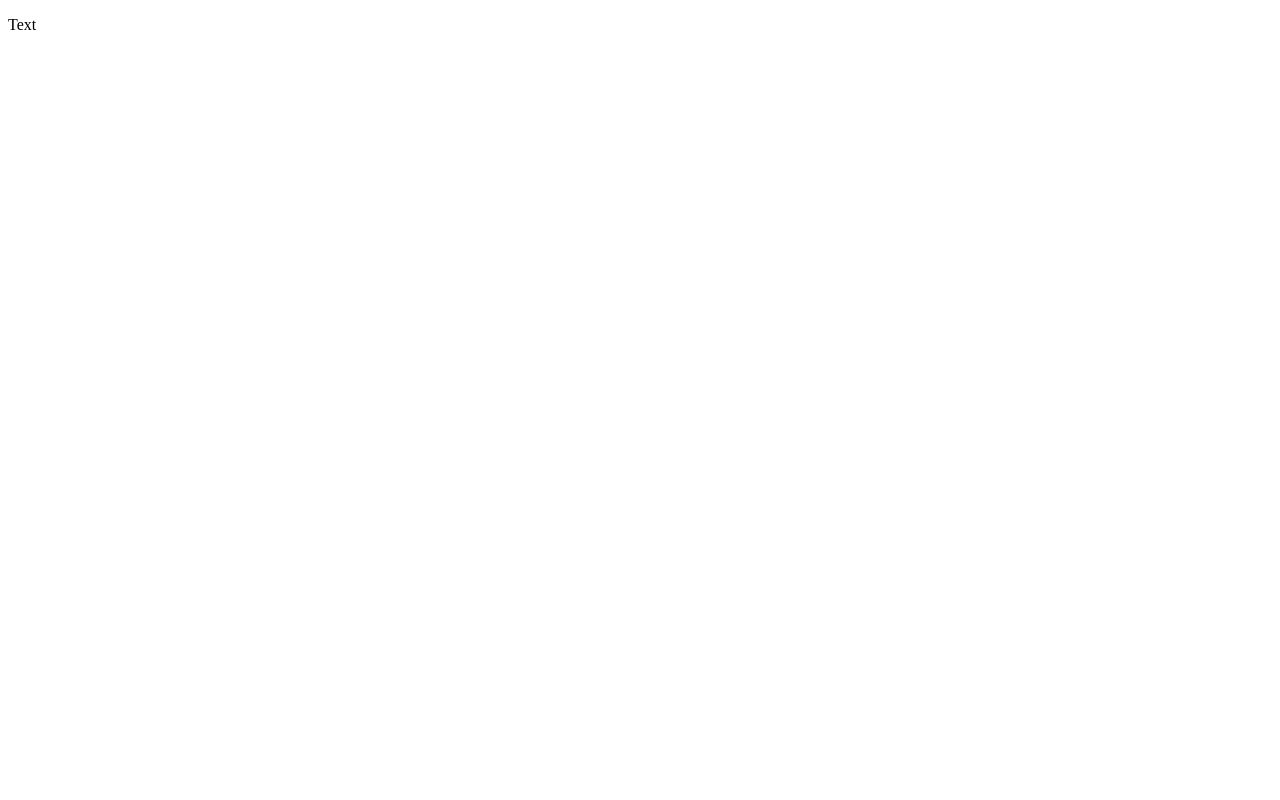
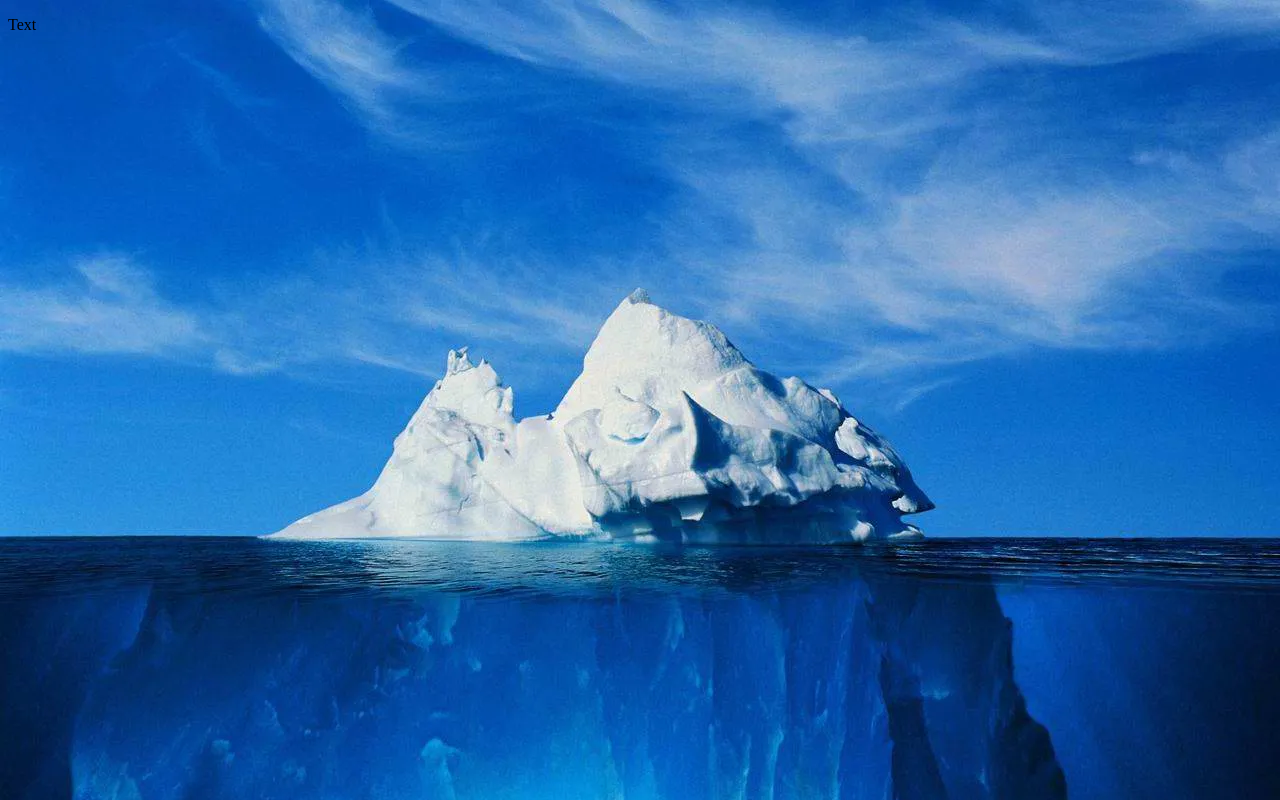
Before and after one commit to kimowin/betmcIceberg, a plain HTML site: page index.html in a window 1280 px wide. Drawn offline with Linux system fonts and the light colour scheme.

Commit message:
Update index.html

```diff
--- a/index.html
+++ b/index.html
@@ -3,6 +3,11 @@
   <head>
     <title>BETMC Iceberg</title>
   </head>
+  <style>
+body {
+  background-image: url('iceberg.webp');
+}
+</style>
   <body>
     <p>Text</p>
   </body>
```
